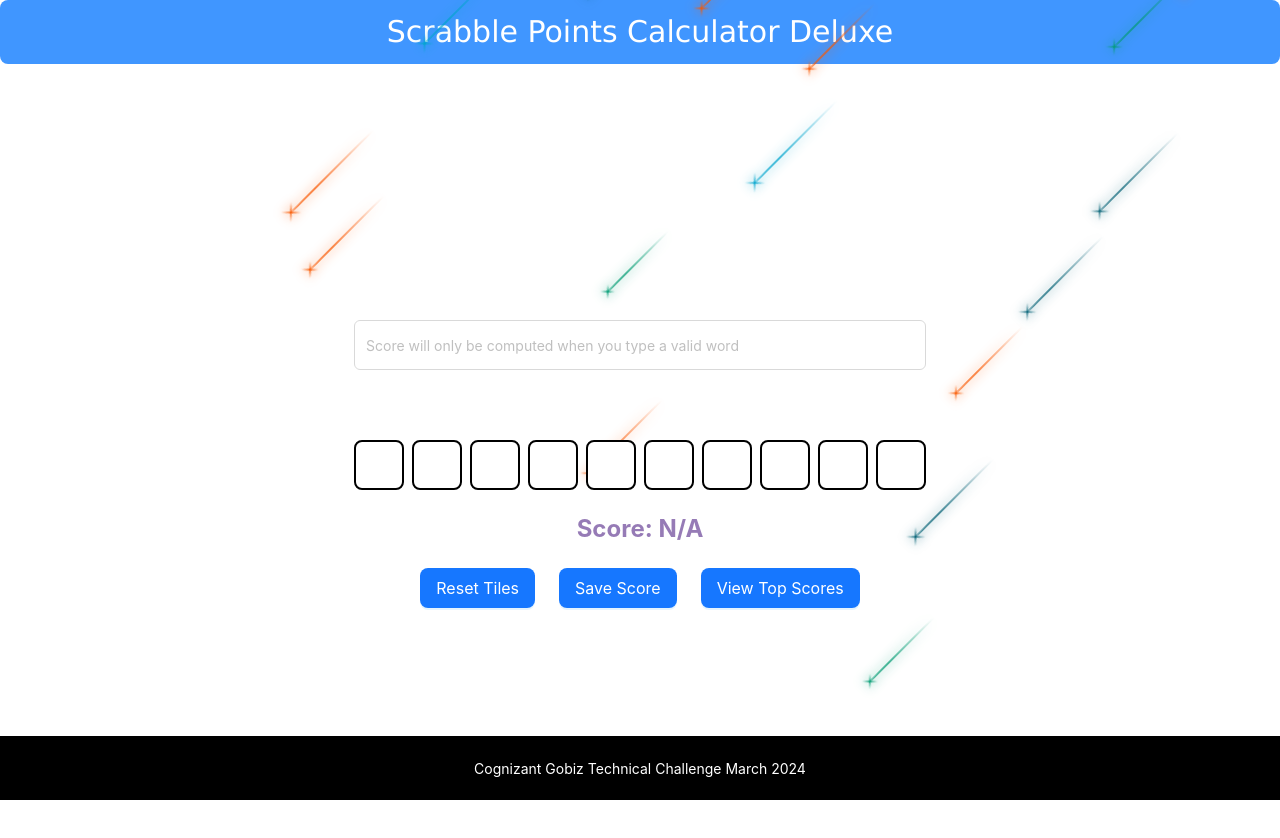
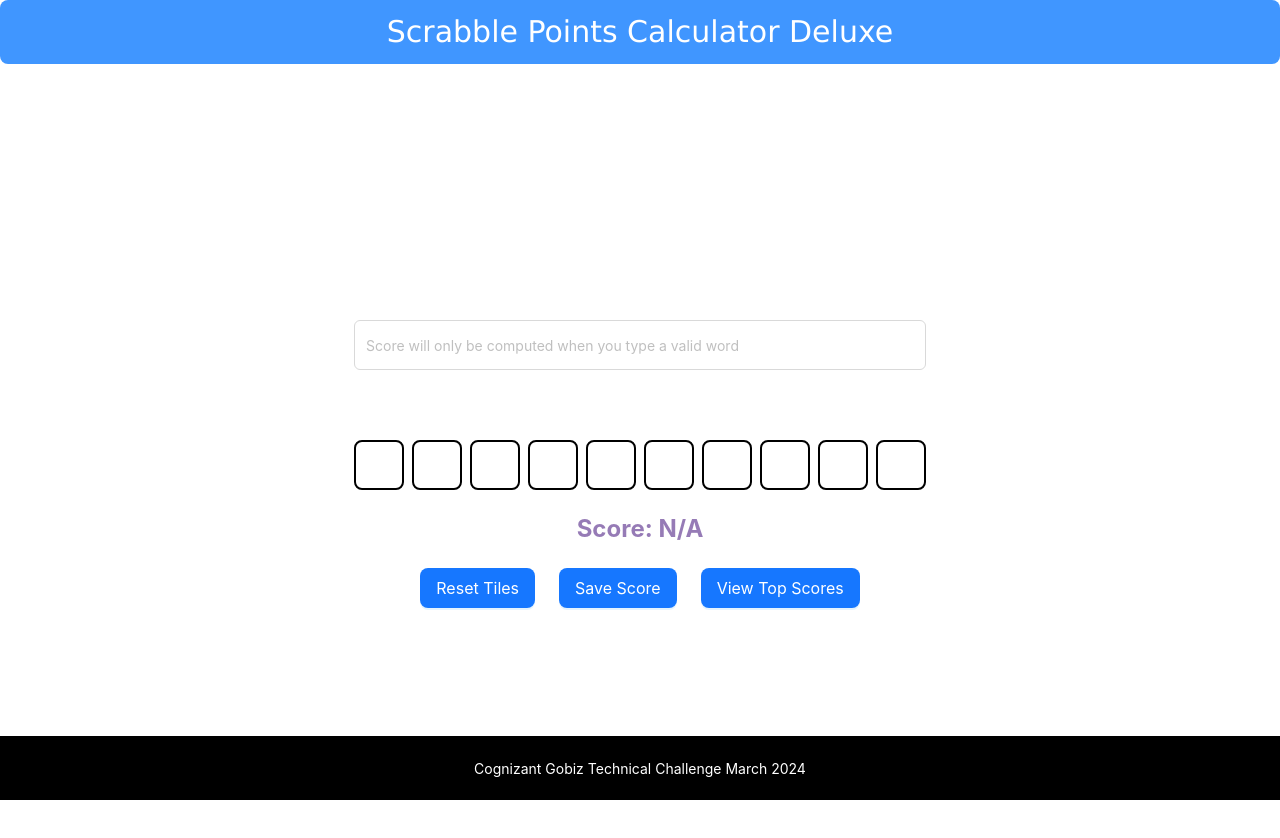
Before and after one commit to eLn86/spc-web, a React (Create React App) app: page / in a window 1280 px wide. Shown: the top 838 px of the page. Built offline with nearby package versions, Linux system fonts and the light colour scheme.

Commit message:
Remove StarsAnimation component. Causing app to slow down.

```diff
--- a/src/App.jsx
+++ b/src/App.jsx
@@ -1,9 +1,8 @@
 import './App.css';
 import { Flex, Layout } from 'antd';
 import Main from "./pages/Main/Main";
-import { BrowserRouter as Router, Routes, Route } from "react-router-dom";
+import { BrowserRouter as Router, Route, Routes } from "react-router-dom";
 import React from "react";
-import StarsAnimation from "./components/StarsAnimation/StarsAnimation";
 import TopScores from "./pages/TopScores/TopScores";
 
 const { Header, Footer, Content } = Layout;
@@ -46,7 +45,6 @@
     };
     return (
         <>
-            <StarsAnimation/>
             <Flex wrap="wrap">
                 <Layout style={layoutStyle}>
                     <Header style={headerStyle}>Scrabble Points Calculator Deluxe</Header>
```
